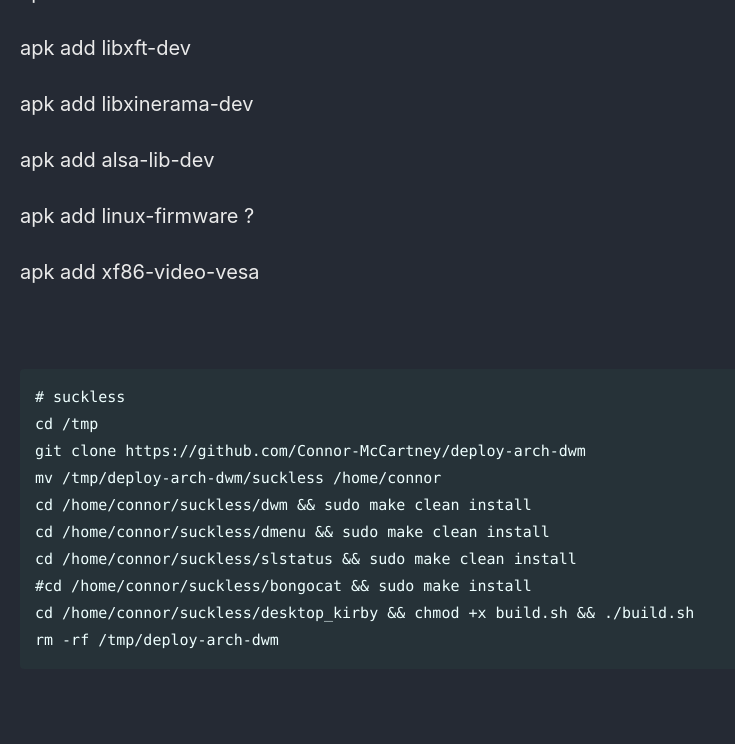
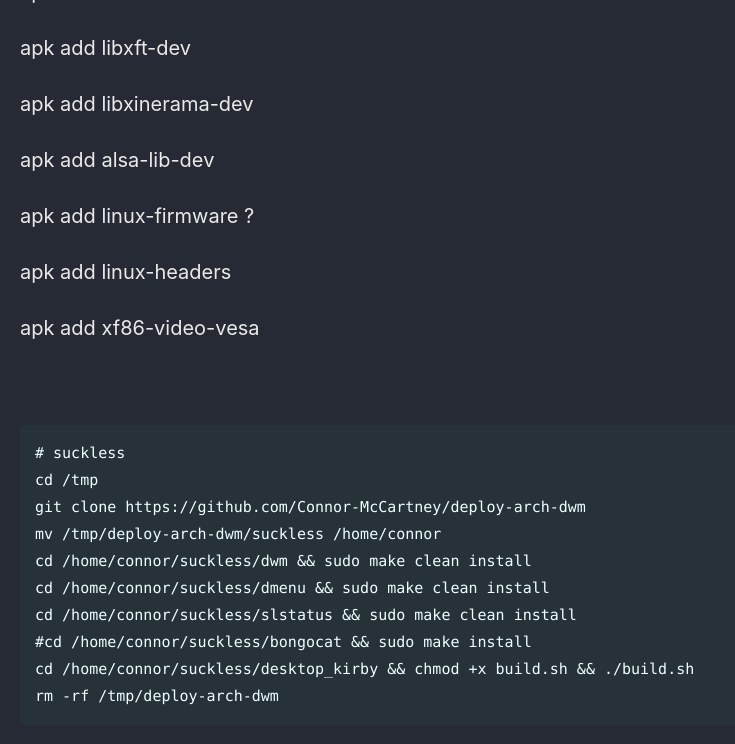
Before and after one commit to Connor-McCartney/Connor-McCartney.github.io, a Jekyll site: the page built from _pages/misc/alpine.md, in a window 1280 px wide and 900 px high, scrolled down 1414 px. Shown: the top 744 px of the window, without its empty margins (0-735 px from the left). Built offline with Jekyll 4.4.1, drawn with Linux system fonts in a browser that asks for light colours; cached includes are drawn as plain includes; our own code applies the rules of GitHub Pages for plain Markdown files.

Commit message:
Update alpine.md

```diff
--- a/_pages/misc/alpine.md
+++ b/_pages/misc/alpine.md
@@ -69,6 +69,8 @@ apk add alsa-lib-dev
 
 apk add linux-firmware ?
 
+apk add linux-headers
+
 apk add xf86-video-vesa
 
 <br>
```
